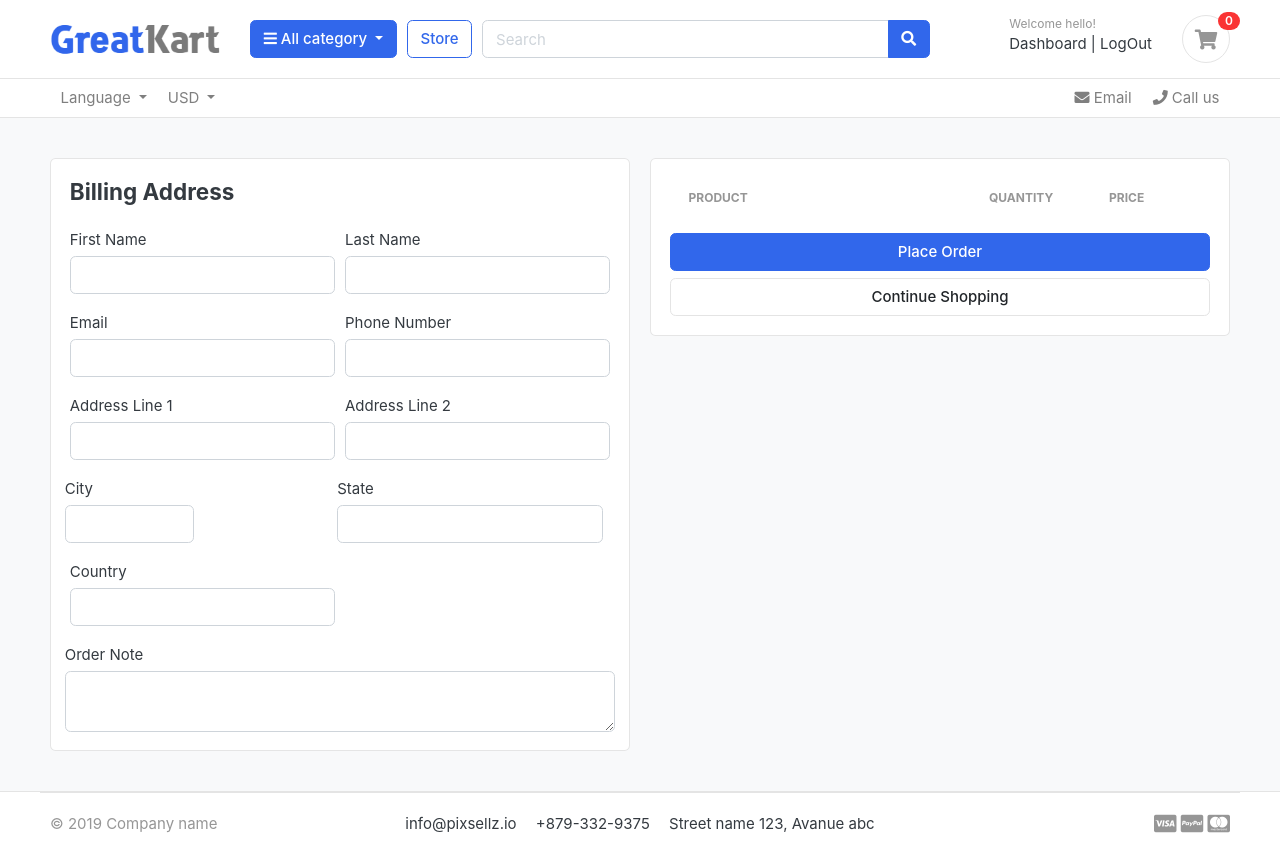
After one commit to abhishek01604/GreatCart, a Django app: page /carts/checkout/ in a window 1280 px wide. The commit adds this page. Run offline with Django 4.2, Linux system fonts and the light colour scheme; a user stored in the database is signed in; data comes from the database, SQL or seed files in the repository; both versions use the stored data as it was after the commit; lists and menus that the app fills with data are empty; some libraries are stand-ins or nearby versions; some web fonts are replaced.

Commit message:
handled cart and checkout page for the logged in users

```diff
--- a/carts/context_processors.py
+++ b/carts/context_processors.py
@@ -1,5 +1,6 @@
-from .models import Cart,CartItem
+from .models import Cart, CartItem
 from .views import _cart_id
+
 
 def counter(request):
     cart_count = 0
@@ -8,9 +9,12 @@ def counter(request):
     else:
         try:
             cart = Cart.objects.filter(cart_id=_cart_id(request))
-            cart_items = CartItem.objects.all().filter(cart= cart[:1])
+            if request.user.is_authenticated:
+                cart_items = CartItem.objects.filter(user=request.user)
+            else:
+                cart_items = CartItem.objects.all().filter(cart=cart[:1])
             for cart_item in cart_items:
-                cart_count = cart_count+cart_item.quantity
+                cart_count = cart_count + cart_item.quantity
         except cart.DoesNotExist:
             cart_count = 0
-    return dict(cart_count = cart_count)
+    return dict(cart_count=cart_count)
--- a/carts/models.py
+++ b/carts/models.py
@@ -1,5 +1,6 @@
 from django.db import models
 from store.models import Product,Variational
+from accounts.models import Accounts
 # Create your models here.
 
 class Cart(models.Model):
@@ -12,9 +13,10 @@ class Cart(models.Model):
 
 
 class CartItem(models.Model):
+    user = models.ForeignKey(Accounts,on_delete=models.CASCADE,null=True)
     product = models.ForeignKey(Product, on_delete=models.CASCADE)
     variations = models.ManyToManyField(Variational, blank=True)
-    cart = models.ForeignKey(Cart, on_delete=models.CASCADE)
+    cart = models.ForeignKey(Cart, on_delete=models.CASCADE,null=True)
     quantity = models.IntegerField()
     is_active = models.BooleanField(default=True)
 
--- a/carts/urls.py
+++ b/carts/urls.py
@@ -5,5 +5,6 @@ urlpatterns = [
     path(' ',views.carts, name='carts'),
     path('add_cart/<int:product_id>/',views.add_cart,name='add_cart'),
     path('remove_cart/<int:product_id>/<int:cart_item_id>/',views.remove_cart,name='remove_cart'),
-    path('remove_cart_item/<int:product_id>/<int:cart_item_id>/',views.remove_cart_item,name='remove_cart_item')
+    path('remove_cart_item/<int:product_id>/<int:cart_item_id>/',views.remove_cart_item,name='remove_cart_item'),
+    path('checkout/',views.checkout,name ='checkout'),
 ]
--- a/carts/views.py
+++ b/carts/views.py
@@ -1,7 +1,11 @@
-from django.shortcuts import render,redirect,HttpResponse,get_object_or_404
-from .models import Cart,CartItem
+from django.contrib.auth.decorators import login_required
 from django.core.exceptions import ObjectDoesNotExist
-from store.models import Product,Variational
+from django.shortcuts import render, redirect, get_object_or_404
+from store.models import Product, Variational
+
+from .models import Cart, CartItem
+
+
 # Create your views here.
 
 def _cart_id(request):
@@ -10,81 +14,146 @@ def _cart_id(request):
         cart = request.session.create()
     return cart
 
-def add_cart(request,product_id):
+
+def add_cart(request, product_id):
+    current_user = request.user
     product = Product.objects.get(id=product_id)
-    product_variation = []
-    if request.method == "POST":
+    if current_user.is_authenticated:
+        product_variation = []
+        if request.method == "POST":
 
-        size = request.POST['size']
-        color = request.POST['color']
-        # print(color + " " + size)
-        for item in request.POST:
-            key = item
-            value = request.POST[key]
-            # print(key + " "+ value)
-            # print(key)
-            # print(value)
-            try:
-                variation = Variational.objects.get(product=product, variation_category__iexact=key, variation_value__iexact=value )
-                product_variation.append(variation)
-                print(product_variation)
-            except:
-                pass
+            size = request.POST['size']
+            color = request.POST['color']
+            # print(color + " " + size)
+            for item in request.POST:
+                key = item
+                value = request.POST[key]
+                # print(key + " "+ value)
+                # print(key)
+                # print(value)
+                try:
+                    variation = Variational.objects.get(product=product, variation_category__iexact=key,
+                                                        variation_value__iexact=value)
+                    product_variation.append(variation)
+                    print(product_variation)
+                except:
+                    pass
 
-    try:
-        cart = Cart.objects.get(cart_id=_cart_id(request))
+        is_cart_item_exists = CartItem.objects.filter(product=product, user=current_user).exists()
+        if is_cart_item_exists:
+            cart_item = CartItem.objects.filter(product=product, user=current_user)
+            ex_var_list = []
+            id = []
+            for item in cart_item:
+                existing_variations = item.variations.all()
+                ex_var_list.append(list(existing_variations))
+                id.append(item.id)
 
-    except Cart.DoesNotExist:
-        cart = Cart.objects.create(
-            cart_id = _cart_id(request)
-        )
-        cart.save()
-    is_cart_item_exists = CartItem.objects.filter(product = product,cart = cart).exists()
-    if is_cart_item_exists:
-        cart_item = CartItem.objects.filter(product = product, cart = cart)
-        ex_var_list = []
-        id = []
-        for item in cart_item:
-            existing_variations = item.variations.all()
-            ex_var_list.append(list(existing_variations))
-            id.append(item.id)
-        print(ex_var_list)
+            if product_variation in ex_var_list:
+                index = ex_var_list.index(product_variation)
+                item_id = id[index]
+                item = CartItem.objects.get(product=product, id=item_id)
+                item.quantity += 1
+                item.save()
 
-        if product_variation in ex_var_list:
-            index = ex_var_list.index(product_variation)
-            item_id = id[index]
-            item = CartItem.objects.get(product=product,id = item_id)
-            item.quantity +=1
-            item.save()
+            else:
+                item = CartItem.objects.create(product=product, quantity=1, user=current_user)
+                if len(product_variation) > 0:
+                    item.variations.clear()
+                    item.variations.add(*product_variation)
+                item.save()
 
         else:
-            item = CartItem.objects.create(product=product,quantity = 1,cart=cart)
-            if len(product_variation)>0:
-                item.variations.clear()
-                item.variations.add(*product_variation)
-            item.save()
+            cart_item = CartItem.objects.create(
+                product=product,
+                quantity=1,
+                user=current_user,
+            )
+            if len(product_variation) > 0:
+                cart_item.variations.clear()
+                cart_item.variations.add(*product_variation)
+            cart_item.save()
+        # return HttpResponse(cart_item.quantity)
+        # exit()
+        return redirect('carts')
+    else:
+        product_variation = []
+        if request.method == "POST":
 
-    else:
-        cart_item = CartItem.objects.create(
-            product = product,
-            quantity =1,
-            cart = cart,
-        )
-        if len(product_variation)>0:
-            cart_item.variations.clear()
-            cart_item.variations.add(*product_variation)
-        cart_item.save()
-    # return HttpResponse(cart_item.quantity)
-    # exit()
-    return redirect('carts')
+            size = request.POST['size']
+            color = request.POST['color']
+            # print(color + " " + size)
+            for item in request.POST:
+                key = item
+                value = request.POST[key]
+                # print(key + " "+ value)
+                # print(key)
+                # print(value)
+                try:
+                    variation = Variational.objects.get(product=product, variation_category__iexact=key,
+                                                        variation_value__iexact=value)
+                    product_variation.append(variation)
+                    print(product_variation)
+                except:
+                    pass
+
+        try:
+            cart = Cart.objects.get(cart_id=_cart_id(request))
+
+        except Cart.DoesNotExist:
+            cart = Cart.objects.create(
+                cart_id=_cart_id(request)
+            )
+            cart.save()
+        is_cart_item_exists = CartItem.objects.filter(product=product, cart=cart).exists()
+        if is_cart_item_exists:
+            cart_item = CartItem.objects.filter(product=product, cart=cart)
+            ex_var_list = []
+            id = []
+            for item in cart_item:
+                existing_variations = item.variations.all()
+                ex_var_list.append(list(existing_variations))
+                id.append(item.id)
+            print(ex_var_list)
+
+            if product_variation in ex_var_list:
+                index = ex_var_list.index(product_variation)
+                item_id = id[index]
+                item = CartItem.objects.get(product=product, id=item_id)
+                item.quantity += 1
+                item.save()
+
+            else:
+                item = CartItem.objects.create(product=product, quantity=1, cart=cart)
+                if len(product_variation) > 0:
+                    item.variations.clear()
+                    item.variations.add(*product_variation)
+                item.save()
+
+        else:
+            cart_item = CartItem.objects.create(
+                product=product,
+                quantity=1,
+                cart=cart,
+            )
+            if len(product_variation) > 0:
+                cart_item.variations.clear()
+                cart_item.variations.add(*product_variation)
+            cart_item.save()
+        # return HttpResponse(cart_item.quantity)
+        # exit()
+        return redirect('carts')
 
 
-def remove_cart(request,product_id,cart_item_id):
-    cart = Cart.objects.get(cart_id = _cart_id(request))
-    product = get_object_or_404(Product,id= product_id)
+def remove_cart(request, product_id, cart_item_id):
+    product = get_object_or_404(Product, id=product_id)
     try:
-        cart_item = CartItem.objects.get(product=product,cart=cart,id = cart_item_id)
-        if cart_item.quantity>1:
+        if request.user.is_authenticated:
+            cart_item = CartItem.objects.get(product=product, id=cart_item_id, user=request.user)
+        else:
+            cart = Cart.objects.get(cart_id=_cart_id(request))
+            cart_item = CartItem.objects.get(product=product, cart=cart, id=cart_item_id)
+        if cart_item.quantity > 1:
             cart_item.quantity -= 1
             cart_item.save()
         else:
@@ -93,35 +162,74 @@ def remove_cart(request,product_id,cart_item_id):
         pass
     return redirect('carts')
 
-def remove_cart_item(request,product_id,cart_item_id):
-    cart = Cart.objects.get(cart_id = _cart_id(request))
-    product = get_object_or_404(Product,id=product_id)
+
+def remove_cart_item(request, product_id, cart_item_id):
+    product = get_object_or_404(Product, id=product_id)
     try:
-        cart_item = CartItem.objects.get(product = product,cart= cart,id = cart_item_id)
-        cart_item.delete()
+        if request.user.is_authenticated:
+            cart_item = CartItem.objects.get(product=product, id=cart_item_id, user=request.user)
+            cart_item.delete()
+
+        else:
+            cart = Cart.objects.get(cart_id=_cart_id(request))
+
+            cart_item = CartItem.objects.get(product=product, cart=cart, id=cart_item_id)
+            cart_item.delete()
     except:
         pass
     return redirect('carts')
 
-def carts(request,total = 0,quantity = 0,cart_items = None):
+
+def carts(request, total=0, quantity=0, cart_items=None):
     try:
         tax = 0
         grandtotal = 0
-        cart = Cart.objects.get(cart_id = _cart_id(request))
-        cart_items = CartItem.objects.filter(cart= cart,is_active = True)
+        if request.user.is_authenticated:
+            cart_items = CartItem.objects.filter(user=request.user, is_active=True)
+        else:
+            cart = Cart.objects.get(cart_id=_cart_id(request))
+            cart_items = CartItem.objects.filter(cart=cart, is_active=True)
         for cart_item in cart_items:
-            total += (cart_item.product.price*cart_item.quantity)
+            total += (cart_item.product.price * cart_item.quantity)
             quantity += cart_item.quantity
-        tax =(2*total)/100
-        grandtotal = total+tax
+        tax = (2 * total) / 100
+        grandtotal = total + tax
     except ObjectDoesNotExist:
-       pass
+        pass
 
     context = {
-        'total':total,
-        'quantity':quantity,
-        'cart_items':cart_items,
-        'tax':tax,
-        'grandtotal':grandtotal,
+        'total': total,
+        'quantity': quantity,
+        'cart_items': cart_items,
+        'tax': tax,
+        'grandtotal': grandtotal,
     }
-    return render(request,'store/cart.html',context)
+    return render(request, 'store/cart.html', context)
+
+
+@login_required(login_url='login')
+def checkout(request, total=0, quantity=0, cart_items=None):
+    try:
+        tax = 0
+        grandtotal = 0
+        if request.user.is_authenticated:
+            cart_items = CartItem.objects.filter(user=request.user, is_active=True)
+        else:
+            cart = Cart.objects.get(cart_id=_cart_id(request))
+            cart_items = CartItem.objects.filter(cart=cart, is_active=True)
+        for cart_item in cart_items:
+            total += (cart_item.product.price * cart_item.quantity)
+            quantity += cart_item.quantity
+        tax = (2 * total) / 100
+        grandtotal = total + tax
+    except ObjectDoesNotExist:
+        pass
+
+    context = {
+        'total': total,
+        'quantity': quantity,
+        'cart_items': cart_items,
+        'tax': tax,
+        'grandtotal': grandtotal,
+    }
+    return render(request, 'store/checkout.html', context)
--- a/templates/includes/navbar.html
+++ b/templates/includes/navbar.html
@@ -58,7 +58,7 @@
           <div class="widget-header">
             <small class="title text-muted">Welcome {{user.first_name}}!</small>
             <div>
-              <a href="{% url 'login' %}">Dashboard</a> <span class="dark-transp"> | </span>
+              <a href="{% url 'dashboard' %}">Dashboard</a> <span class="dark-transp"> | </span>
               <a href="{% url 'logout' %}"> LogOut </a>
             </div>
           </div>
--- /dev/null
+++ b/templates/store/checkout.html
@@ -0,0 +1,221 @@
+{% extends 'base.html' %}
+{% load static %}
+{% block content %}
+<!DOCTYPE HTML>
+<html lang="en">
+<head>
+    <meta charset="utf-8">
+    <meta http-equiv="pragma" content="no-cache"/>
+    <meta http-equiv="cache-control" content="max-age=604800"/>
+    <meta name="viewport" content="width=device-width, initial-scale=1, shrink-to-fit=no">
+
+    <title>GreatKart | One of the Biggest Online Shopping Platform</title>
+
+    <link href="images/favicon.ico" rel="shortcut icon" type="image/x-icon">
+
+    <!-- jQuery -->
+    <script src="js/jquery-2.0.0.min.js" type="text/javascript"></script>
+
+    <!-- Bootstrap4 files-->
+    <script src="js/bootstrap.bundle.min.js" type="text/javascript"></script>
+    <link href="css/bootstrap.css" rel="stylesheet" type="text/css"/>
+
+    <!-- Font awesome 5 -->
+    <link href="fonts/fontawesome/css/all.min.css" type="text/css" rel="stylesheet">
+
+    <!-- custom style -->
+    <link href="css/ui.css" rel="stylesheet" type="text/css"/>
+    <link href="css/responsive.css" rel="stylesheet" media="only screen and (max-width: 1200px)"/>
+
+    <!-- custom javascript -->
+    <script src="js/script.js" type="text/javascript"></script>
+
+    <script type="text/javascript">
+/// some script
+
+// jquery ready start
+$(document).ready(function() {
+	// jQuery code
+
+});
+// jquery end
+
+
+
+
+
+
+    </script>
+
+</head>
+<body>
+
+
+<header class="section-header">
+    <nav class="navbar p-md-0 navbar-expand-sm navbar-light border-bottom">
+        <div class="container">
+            <button class="navbar-toggler" type="button" data-toggle="collapse" data-target="#navbarTop4"
+                    aria-controls="navbarNav" aria-expanded="false" aria-label="Toggle navigation">
+                <span class="navbar-toggler-icon"></span>
+            </button>
+            <div class="collapse navbar-collapse" id="navbarTop4">
+                <ul class="navbar-nav mr-auto">
+                    <li class="nav-item dropdown">
+                        <a href="#" class="nav-link dropdown-toggle" data-toggle="dropdown"> Language </a>
+                        <ul class="dropdown-menu small">
+                            <li><a class="dropdown-item" href="#">English</a></li>
+                            <li><a class="dropdown-item" href="#">Arabic</a></li>
+                            <li><a class="dropdown-item" href="#">Russian </a></li>
+                        </ul>
+                    </li>
+                    <li class="nav-item dropdown">
+                        <a href="#" class="nav-link dropdown-toggle" data-toggle="dropdown"> USD </a>
+                        <ul class="dropdown-menu small">
+                            <li><a class="dropdown-item" href="#">EUR</a></li>
+                            <li><a class="dropdown-item" href="#">AED</a></li>
+                            <li><a class="dropdown-item" href="#">RUBL </a></li>
+                        </ul>
+                    </li>
+                </ul>
+                <ul class="navbar-nav">
+                    <li><a href="#" class="nav-link"> <i class="fa fa-envelope"></i> Email </a></li>
+                    <li><a href="#" class="nav-link"> <i class="fa fa-phone"></i> Call us </a></li>
+                </ul> <!-- list-inline //  -->
+            </div> <!-- navbar-collapse .// -->
+        </div> <!-- container //  -->
+    </nav>
+
+
+</header> <!-- section-header.// -->
+
+
+<section class="section-content padding-y bg">
+    <div class="container">
+
+        <!-- ============================ COMPONENT 1 ================================= -->
+
+
+        <div class="row">
+            <aside class="col-lg-6">
+                <div class="card">
+                    <div class="card-body">
+                        <h4 class="card-title mb-4">Billing Address</h4>
+                        <form action="" method="post">
+                            {% csrf_token %}
+                            <div class="form-row">
+                                <div class="form-group col-sm-6">
+                                    <label for="">First Name</label>
+                                    <input type="text" name="first_name" class="form-control" required>
+                                </div>
+                                <div class="form-group col-sm-6">
+                                    <label for="">Last Name</label>
+                                    <input type="text" name="Last_name" class="form-control" required>
+                                </div>
+                                <div class="form-group col-sm-6">
+                                    <label for="">Email</label>
+                                    <input type="email" name="email" class="form-control" required>
+                                </div>
+                                <div class="form-group col-sm-6">
+                                    <label for="">Phone Number</label>
+                                    <input type="text" name="phone" class="form-control" required>
+                                </div>
+                                <div class="form-group col-sm-6">
+                                    <label for="">Address Line 1</label>
+                                    <input type="text" name="address_line_1" class="form-control" required>
+                                </div>
+                                <div class="form-group col-sm-6">
+                                    <label for="">Address Line 2</label>
+                                    <input type="text" name="Address Line 2" class="form-control" required>
+                                </div>
+                                <div class="form-row">
+                                    <div class="form-group col-sm-6">
+                                        <label for="">City</label>
+                                        <input type="text" name="city" class="form-control" required>
+                                    </div>
+                                </div>
+                                <div class="form-group col-sm-6">
+                                    <label for="">State</label>
+                                    <input type="text" name="state" class="form-control" required>
+                                </div>
+                                <div class="form-group col-sm-6">
+                                    <label for="">Country</label>
+                                    <input type="text" name="Country" class="form-control" required>
+                                </div>
+                            </div>
+                            <div class="form-row">
+                                <label for="">Order Note</label>
+                                <textarea name="order_note" rows="2" class="form-control"></textarea>
+                            </div>
+                            <!--        </div>-->
+
+                    </div>
+                </div>
+
+            </aside> <!-- col.// -->
+            <aside class="col-lg-6">
+
+                <div class="card">
+                    <div class="card-body">
+                        <table class="table table-borderless table-shopping-cart">
+                            <thead class="text-muted">
+                            <tr class="small text-uppercase">
+                                <th scope="col">Product</th>
+                                <th scope="col" width="120">Quantity</th>
+                                <th scope="col" width="120">Price</th>
+                            </tr>
+                            </thead>
+                            <tbody>
+
+                            {% for cart_item in cart_items %}
+                            <tr>
+                                <td>
+                                    <figure class="itemside align-items-center">
+                                        <div class="aside"><img src="{{cart_item.product.images.url }}" class="img-sm">
+                                        </div>
+                                        <figcaption class="info">
+                                            <a href="{{ cart_item.product.get_url }}" class="title text-dark">{{cart_item.product.product_name}}</a>
+                                            <!--				<p class="text-muted small">Matrix: 25 Mpx <br> Brand: Canon</p>-->
+                                            {% if cart_item.variations.all %}
+                                            {% for item in cart_item.variations.all %}
+                                            {{ item.variation_category | capfirst}} : {{ item.variation_value | capfirst}}
+                                            <br>
+                                            {% endfor %}
+                                            {% endif %}
+                                        </figcaption>
+                                    </figure>
+                                </td>
+                                <td>
+                                    <label for="">{{cart_item.quantity}}</label>
+                                </td>
+                                <td>
+                                    <div class="price-wrap">
+                                        <var class="price">$ {{cart_item.sub_total}}</var>
+                                        <small class="text-muted">$ {{ cart_item.product.price}} </small>
+                                    </div> <!-- price-wrap .// -->
+                                </td>
+
+                            </tr>
+                            {% endfor %}
+
+                            </tbody>
+                        </table>
+<!--                        <a href="./place-order.html" > Place an order </a>-->
+                        <button type="submit" name="submit" class="btn btn-primary btn-block">Place Order</button>
+                        <a href="{% url 'home' %}" class="btn btn-light btn-block">Continue Shopping</a>
+                    </div> <!-- card-body.// -->
+                </div> <!-- card.// -->
+                </form>
+
+
+            </aside> <!-- col.// -->
+
+        </div> <!-- row.// -->
+        <!-- ============================ COMPONENT 1 END .// ================================= -->
+
+    </div> <!-- container .//  -->
+</section>
+<!-- ========================= SECTION CONTENT END// ========================= -->
+</body>
+</html>
+
+{% endblock %}
```
Also changed, not shown: accounts/views.py (+55 -3 lines), templates/store/cart.html (+24 -17 lines), carts/migrations/0003_cartitem_user_alter_cartitem_cart.py (added), db.sqlite3.
